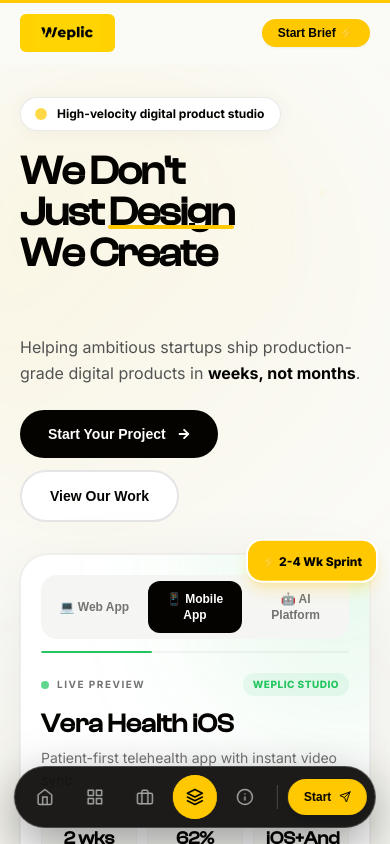
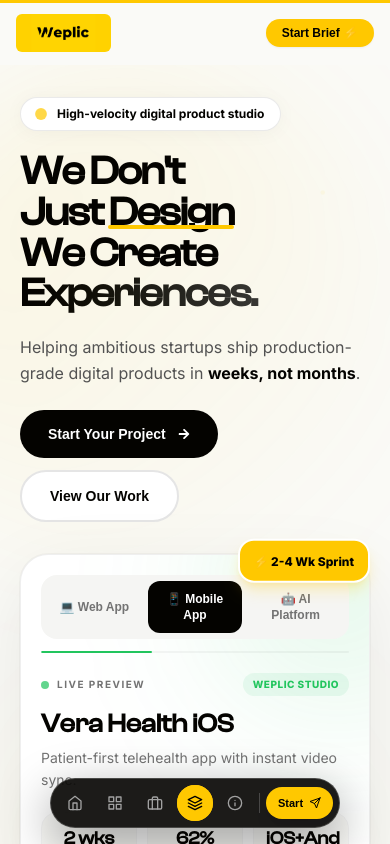
Before and after one commit to Weplic/Weplic, a Next.js app: page / in a window 390 px wide. Shown: the top 844 px of the page. Built offline with nearby package versions, Linux system fonts and the light colour scheme.

Commit message:
fix: improve layout responsiveness, add scroll prevention, and update animation sequences

```diff
--- a/Components/BottomNavDock.jsx
+++ b/Components/BottomNavDock.jsx
@@ -63,7 +63,7 @@ export default function BottomNavDock() {
     <AnimatePresence>
       {isVisible && (
         <motion.div
-          className="fixed bottom-4 left-1/2 -translate-x-1/2 z-[95] flex lg:hidden items-center gap-1.5 p-2 bg-[#040300]/90 backdrop-blur-2xl border border-white/20 rounded-full shadow-[0_16px_50px_rgba(0,0,0,0.4)]"
+          className="fixed bottom-4 left-1/2 -translate-x-1/2 z-[95] flex lg:hidden items-center gap-1 sm:gap-1.5 p-1.5 sm:p-2 bg-[#040300]/90 backdrop-blur-2xl border border-white/20 rounded-full shadow-[0_16px_50px_rgba(0,0,0,0.4)] max-w-[calc(100vw-24px)] overflow-x-auto scrollbar-none"
           initial={{ y: 80, opacity: 0, scale: 0.9 }}
           animate={{ y: 0, opacity: 1, scale: 1 }}
           exit={{ y: 80, opacity: 0, scale: 0.9 }}
@@ -78,14 +78,14 @@ export default function BottomNavDock() {
               <button
                 key={item.id}
                 onClick={(e) => handleItemClick(e, item)}
-                className={`relative flex items-center justify-center w-11 h-11 rounded-full transition-all duration-300 ${
+                className={`relative flex items-center justify-center w-9 h-9 sm:w-11 sm:h-11 rounded-full transition-all duration-300 flex-shrink-0 ${
                   isActive
                     ? 'text-black bg-[#FFC800]'
                     : 'text-neutral-400 hover:text-white hover:bg-white/10'
                 }`}
                 aria-label={item.label}
               >
-                <Icon className="text-lg" />
+                <Icon className="text-base sm:text-lg" />
                 {isActive && (
                   <motion.div
                     layoutId="dockActiveBlob"
@@ -98,12 +98,12 @@ export default function BottomNavDock() {
           })}
 
           {/* Vertical Divider */}
-          <div className="w-[1px] h-6 bg-white/20 mx-1" />
+          <div className="w-[1px] h-5 sm:h-6 bg-white/20 mx-0.5 sm:mx-1 flex-shrink-0" />
 
           {/* Quick Project CTA */}
           <motion.button
             onClick={() => openBrief()}
-            className="flex items-center gap-2 bg-[#FFC800] text-black font-bold text-xs px-4 py-2.5 rounded-full shadow-lg cursor-pointer"
+            className="flex items-center gap-1.5 sm:gap-2 bg-[#FFC800] text-black font-bold text-[11px] sm:text-xs px-3 sm:px-4 py-2 sm:py-2.5 rounded-full shadow-lg cursor-pointer flex-shrink-0"
             whileTap={{ scale: 0.92 }}
           >
             <span>Start</span>
--- a/Components/FooterAbout.jsx
+++ b/Components/FooterAbout.jsx
@@ -72,10 +72,9 @@ export default function FooterAbout() {
     {
       title: "Socials",
       list: [
-        { label: "Twitter / X", href: "https://twitter.com", target: "_blank" },
-        { label: "LinkedIn", href: "https://linkedin.com", target: "_blank" },
-        { label: "Dribbble", href: "https://dribbble.com", target: "_blank" },
-        { label: "GitHub", href: "https://github.com", target: "_blank" }
+        { label: "Twitter / X", href: "https://x.com/weplic/status/2077289519016186015?s=46", target: "_blank" },
+        { label: "LinkedIn", href: "https://www.linkedin.com/posts/weplic-b0a402421_every-brand-has-a-story-but-only-the-right-share-7483055952162852864-ZYX3/?utm_source=social_share_send&utm_medium=ios_app&rcm=ACoAAGsGU7oBqS_pMRZtZppgAdKrV0neMhcPD0E&utm_campaign=copy_link", target: "_blank" },
+        { label: "Instagram", href: "https://www.instagram.com/p/DazffpCRtQs/", target: "_blank" },
       ],
     },
     {
--- a/Sections/Home.jsx
+++ b/Sections/Home.jsx
@@ -87,7 +87,7 @@ export default function Home() {
   // Heading letter animation
   useEffect(() => {
     if (!headingRef.current) return
-    const lines = headingRef.current.querySelectorAll('.hero-line')
+    const lines = headingRef.current.querySelectorAll('.hero-line:not(.hero-gradient)')
     lines.forEach((line, i) => {
       const split = new SplitType(line, { types: 'chars' })
       gsap.fromTo(
@@ -104,6 +104,22 @@ export default function Home() {
         }
       )
     })
+
+    const gradLine = headingRef.current.querySelector('.hero-gradient')
+    if (gradLine) {
+      gsap.fromTo(
+        gradLine,
+        { y: 60, opacity: 0, rotateX: -45 },
+        {
+          y: 0,
+          opacity: 1,
+          rotateX: 0,
+          duration: 0.8,
+          delay: 2.5 + 3 * 0.12,
+          ease: 'power3.out',
+        }
+      )
+    }
   }, [])
 
   const fadeUp = {
@@ -153,7 +169,7 @@ export default function Home() {
             <span className="hero-line">We Don&apos;t</span>
             <span className="hero-line">Just <span className="relative inline-block">Design<span className="absolute bottom-1 sm:bottom-2 left-0 w-full h-[4px] sm:h-[6px] bg-[#FFC800] rounded-full" /></span></span>
             <span className="hero-line">We Create</span>
-            <span className="hero-line bg-gradient-to-r from-[#040300] via-[#555] to-[#040300] bg-clip-text text-transparent bg-[length:200%_100%]">
+            <span className="hero-line hero-gradient inline-block bg-gradient-to-r from-[#040300] via-[#555] to-[#040300] bg-clip-text text-transparent bg-[length:200%_100%]">
               Experiences.
             </span>
           </div>
@@ -350,7 +366,7 @@ export default function Home() {
 
             {/* Floating Badges */}
             <motion.div
-              className="absolute -top-3 -right-2 sm:-right-4 bg-[#FFC800] rounded-2xl px-3.5 py-2 shadow-lg shadow-[#FFC800]/25 border-2 border-white z-20"
+              className="absolute -top-3 right-0 sm:-right-4 bg-[#FFC800] rounded-2xl px-3.5 py-2 shadow-lg shadow-[#FFC800]/25 border-2 border-white z-20"
               animate={{ y: [0, -6, 0] }}
               transition={{ duration: 3, repeat: Infinity, ease: 'easeInOut' }}
             >
@@ -358,7 +374,7 @@ export default function Home() {
             </motion.div>
 
             <motion.div
-              className="absolute -bottom-3 -left-2 sm:-left-4 bg-white rounded-2xl px-3.5 py-2 shadow-lg border border-neutral-200 z-20"
+              className="absolute -bottom-3 left-0 sm:-left-4 bg-white rounded-2xl px-3.5 py-2 shadow-lg border border-neutral-200 z-20"
               animate={{ y: [0, 6, 0] }}
               transition={{ duration: 4, repeat: Infinity, ease: 'easeInOut', delay: 1.5 }}
             >
--- a/Sections/Nav.jsx
+++ b/Sections/Nav.jsx
@@ -26,7 +26,7 @@ export default function Nav() {
 
   return (
     <motion.div
-      className={`sticky top-0 z-[100] flex justify-between items-center px-5 sm:px-8 md:px-16 lg:px-24 h-[65px] sm:h-[80px] transition-all duration-500 ${
+      className={`sticky top-0 z-[100] w-full max-w-full flex justify-between items-center px-4 sm:px-8 md:px-16 lg:px-24 h-[65px] sm:h-[80px] transition-all duration-500 ${
         scrolled
           ? "bg-[#FAFAF7]/80 backdrop-blur-xl shadow-[0_2px_30px_rgba(0,0,0,0.06)]"
           : "bg-[#FAFAF7]"
--- a/app/globals.css
+++ b/app/globals.css
@@ -38,7 +38,12 @@
   --font-clash-bold: "Clash-Display-Bold";
 }
 
+html,
 body {
+  width: 100%;
+  max-width: 100%;
+  overflow-x: hidden !important;
+  position: relative;
   background: var(--background);
   color: var(--foreground);
   font-family: Arial, Helvetica, sans-serif;
--- a/app/page.js
+++ b/app/page.js
@@ -24,7 +24,7 @@ import BottomNavDock from '@/Components/BottomNavDock'
 
 export default function Page() {
   return (
-    <>
+    <div className="w-full max-w-full overflow-x-hidden relative">
       <PageLoader />
       <ScrollProgress />
       <BottomNavDock />
@@ -35,6 +35,7 @@ export default function Page() {
       <CaseStudyDrawer />
 
       <Nav />
+      <main className="w-full max-w-full overflow-x-hidden relative">
         <Home />
         <HomeStats />
         <Philosophy />
@@ -67,6 +68,7 @@ export default function Page() {
         </div>
 
         <Footer />
-    </>
+      </main>
+    </div>
   )
 }
```
Lines whose indentation alone changed are shown as unchanged.
